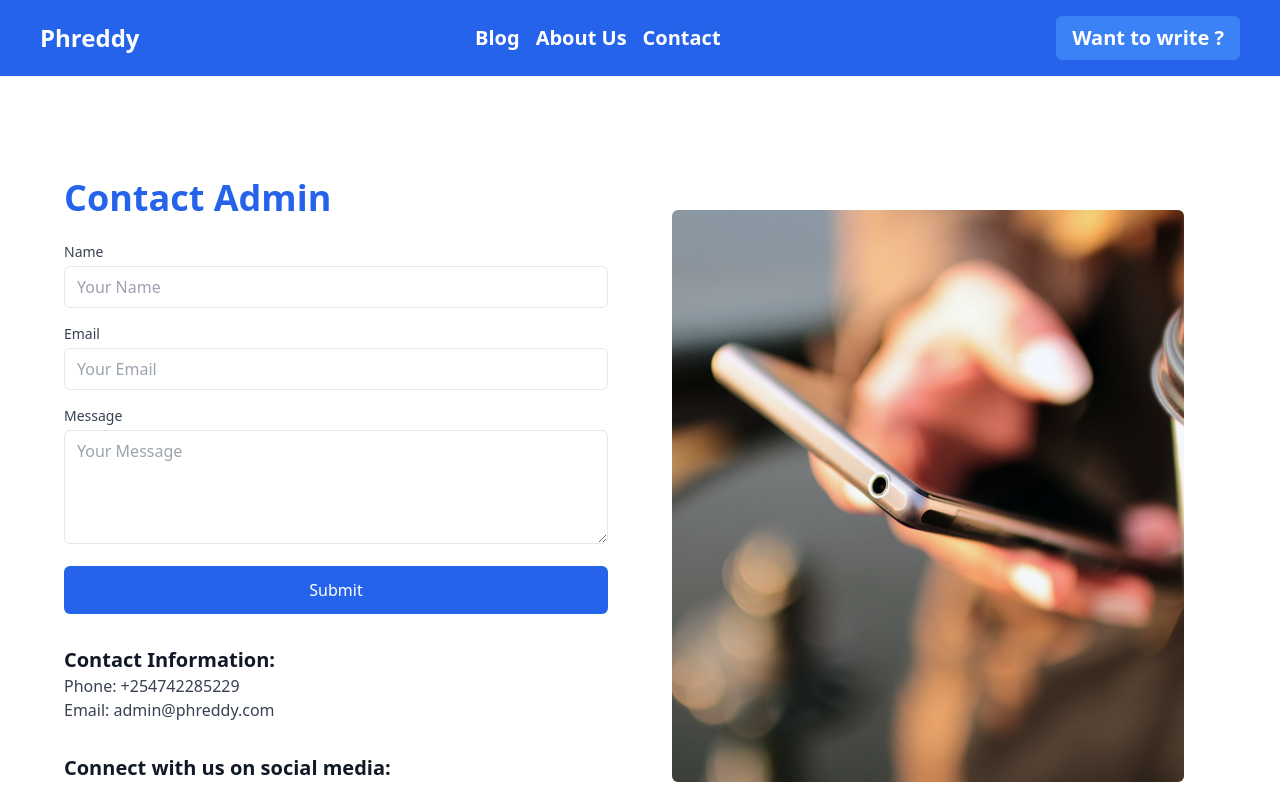
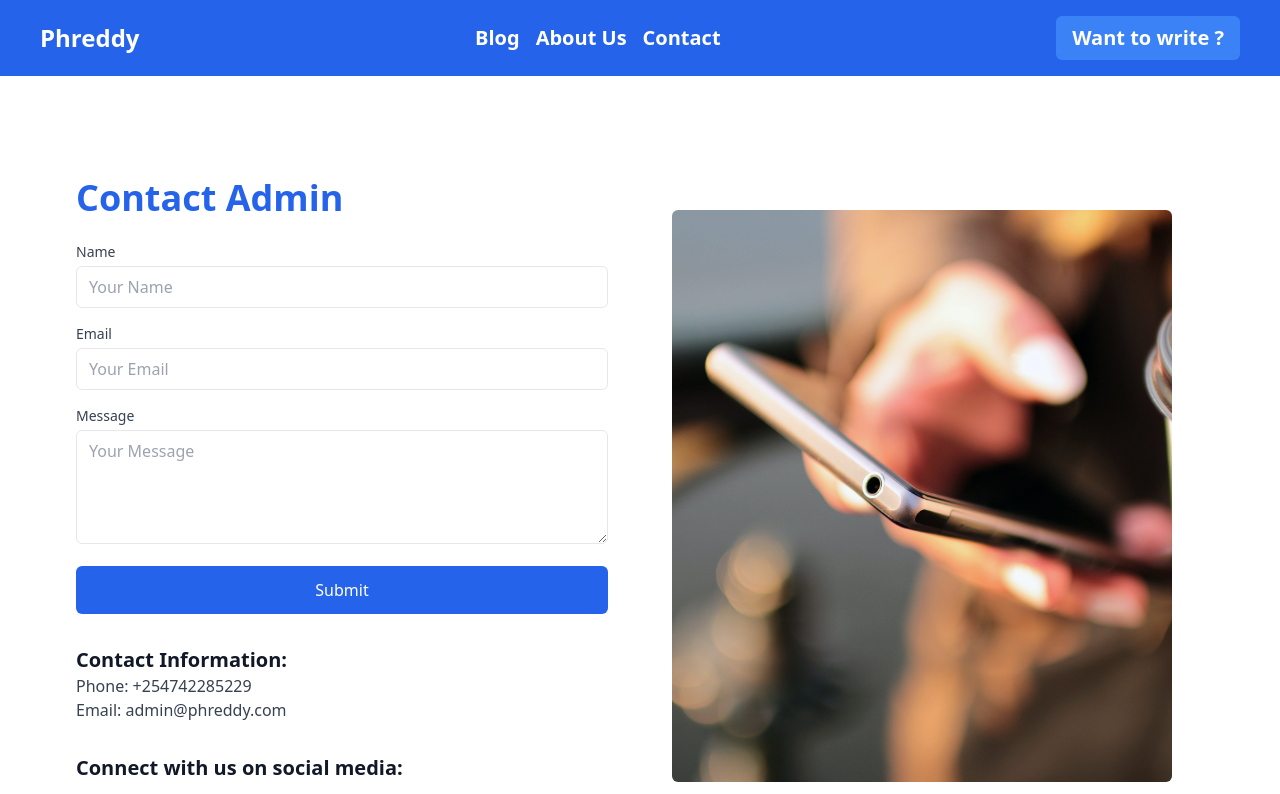
Before and after one commit to Olosko23/Blog-Client, a React (Vite) app: page /contact in a window 1280 px wide. Shown: the top 794 px of the page. Built offline with nearby package versions, Linux system fonts and the light colour scheme.

Commit message:
'padding'

```diff
--- a/src/pages/Contact.jsx
+++ b/src/pages/Contact.jsx
@@ -3,7 +3,7 @@ import Con from "../assets/con1.jpg";
 
 const Contact = () => {
   return (
-    <div className="flex min-h-screen max-w-6xl mx-auto items-center justify-center mt-12 md:mt-24">
+    <div className="flex min-h-screen max-w-6xl mx-auto items-center justify-center mt-12 md:mt-24 px-3">
       <div className="flex w-full">
         {/* Left Side - Contact Form and Social Links */}
         <div className="w-full md:w-1/2 pr-8">
```
